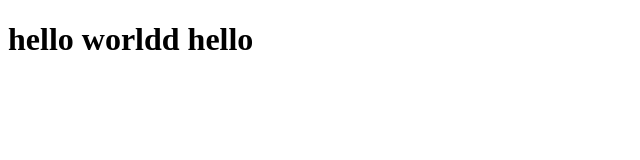
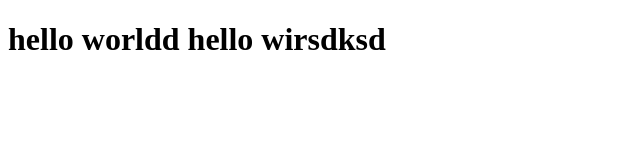
Before and after one commit to Rishav00123/test, a plain HTML site: page index.html in a window 1280 px wide. Shown: the whole page, without its empty margins (0-640 px from the left). Drawn offline with Linux system fonts and the light colour scheme.

Commit message:
change text

```diff
--- a/index.html
+++ b/index.html
@@ -6,6 +6,6 @@
     <title>Document</title>
 </head>
 <body>
-    <h1>hello worldd hello</h1>
+    <h1>hello worldd hello wirsdksd</h1>
 </body>
 </html>
```
